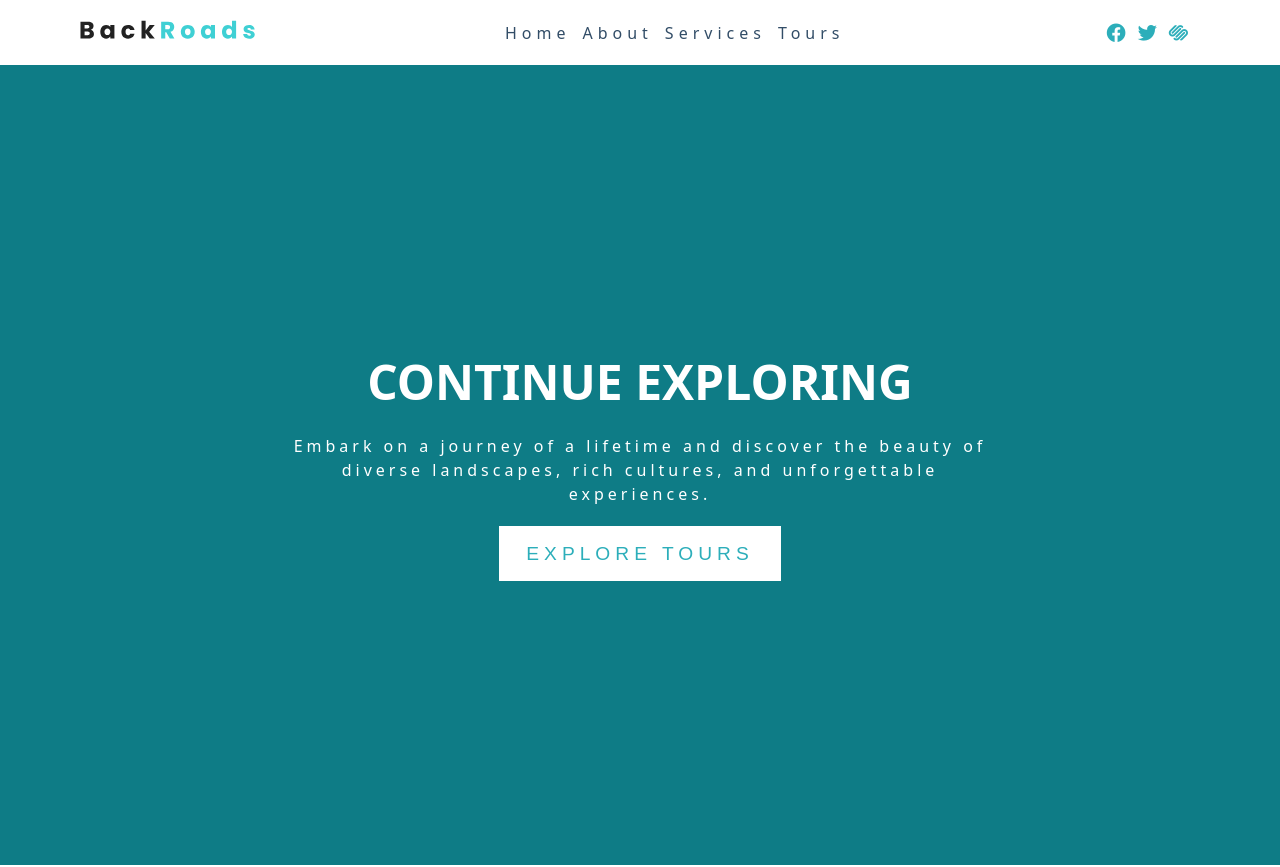
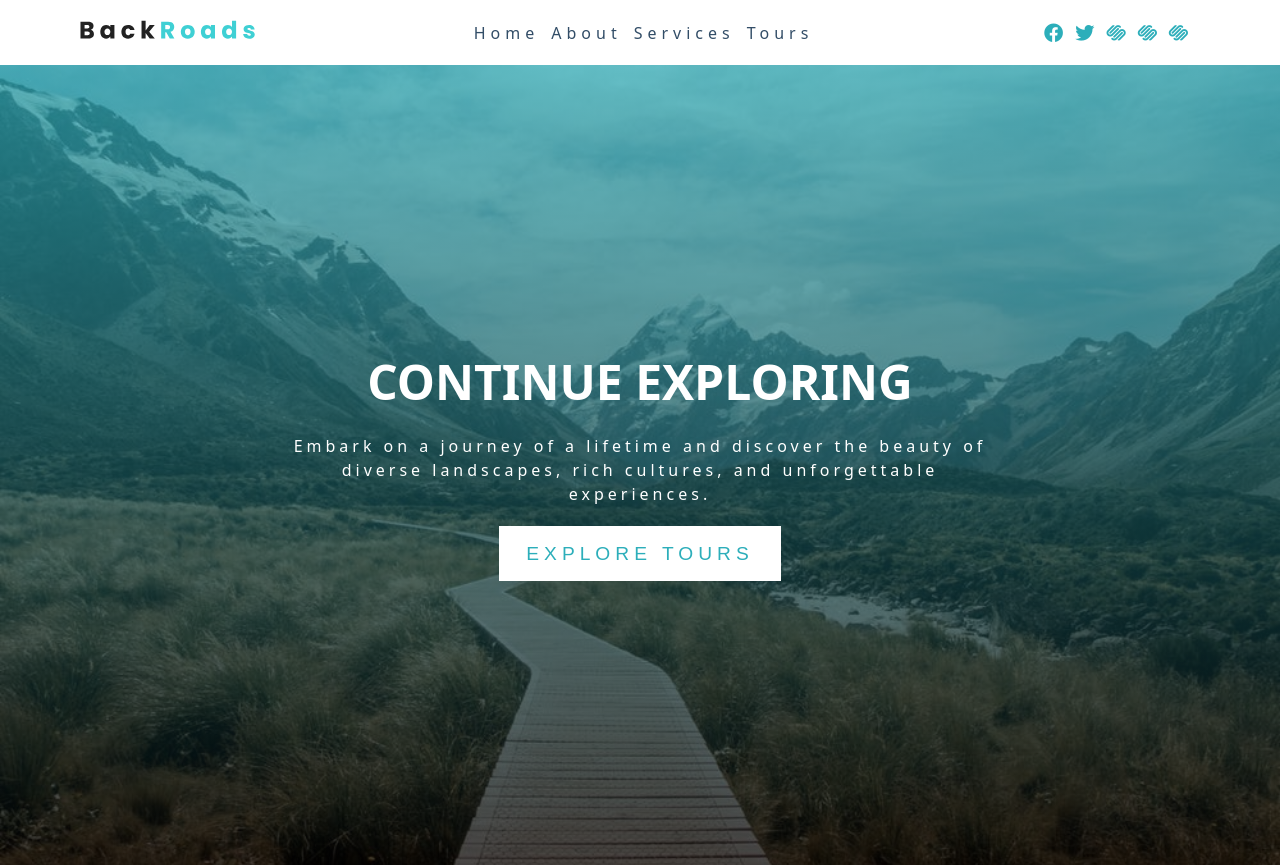
Before and after one commit to Meetkamal256/Backroads-websiteV2, a React (Create React App) app in the folder backroads/: page / in a window 1280 px wide. Shown: the top 867 px of the page. Built offline with nearby package versions, Linux system fonts and the light colour scheme.

Commit message:
fixed the hero background image on larger screens

```diff
--- a/backroads/src/components/Navbar.js
+++ b/backroads/src/components/Navbar.js
@@ -25,7 +25,7 @@ function Navbar() {
 
       <ul className="nav-icons">
         {socialLinks.map((link) => {
-          const {id, href, icon} = link
+          const { id, href, icon } = link;
           return (
             <li key={id}>
               <a href={href} target="_blank" className="nav-icon">
--- a/backroads/src/data.js
+++ b/backroads/src/data.js
@@ -9,4 +9,6 @@ export const socialLinks = [
   { id: 1, href: "https://www.facebook.com", icon: "fab fa-facebook" },
   { id: 2, href: "https://www.twitter.com", icon: "fab fa-twitter" },
   { id: 3, href: "https://www.twitter.com", icon: "fab fa-squarespace" },
+  { id: 3, href: "https://www.twitter.com", icon: "fab fa-squarespace" },
+  { id: 3, href: "https://www.twitter.com", icon: "fab fa-squarespace" },
 ];
--- a/backroads/src/index.css
+++ b/backroads/src/index.css
@@ -518,12 +518,12 @@ nav {
 /* Hero section */
 
 @media screen and (min-width: 768px) {
-  /* .hero {
+  .hero {
     background:
       linear-gradient(rgb(44, 174, 186, 0.7), rgba(0, 0, 0, 0.7)),
-      url("../images/main.jpeg") center/cover no-repeat;
+      url("./images/main.jpeg") center/cover no-repeat;
   }
-   */
+
   .hero-banner {
     padding: 0;
   }
```
